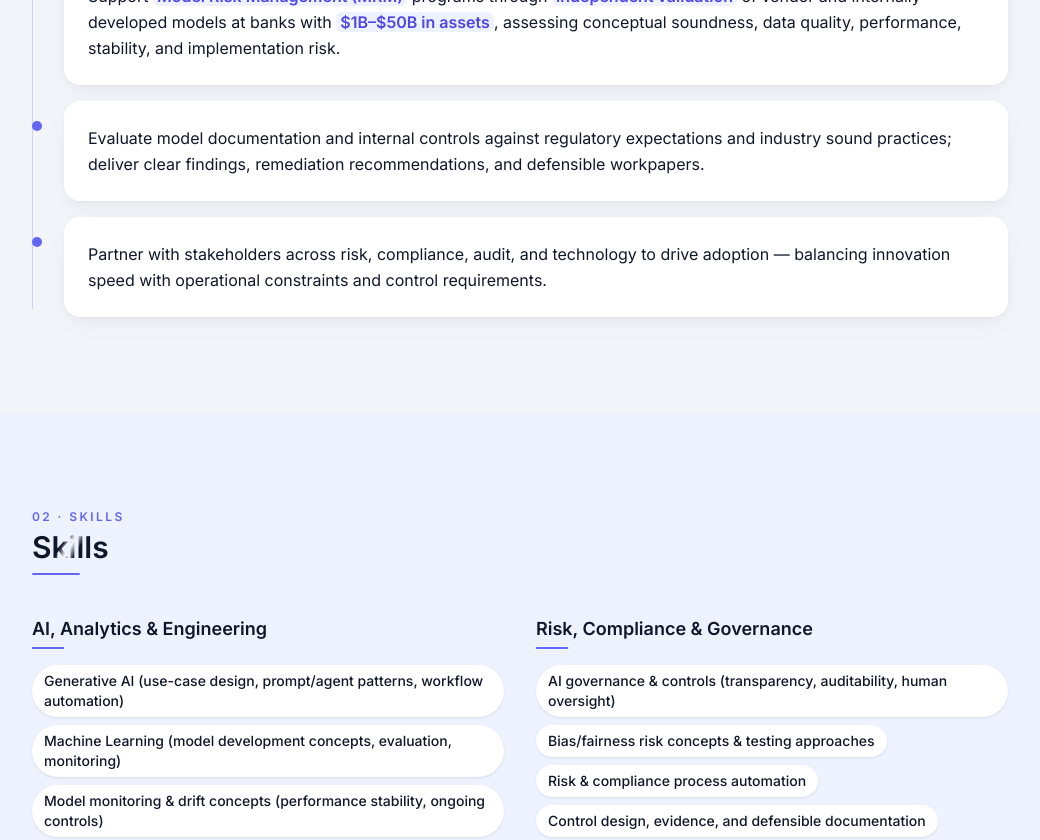
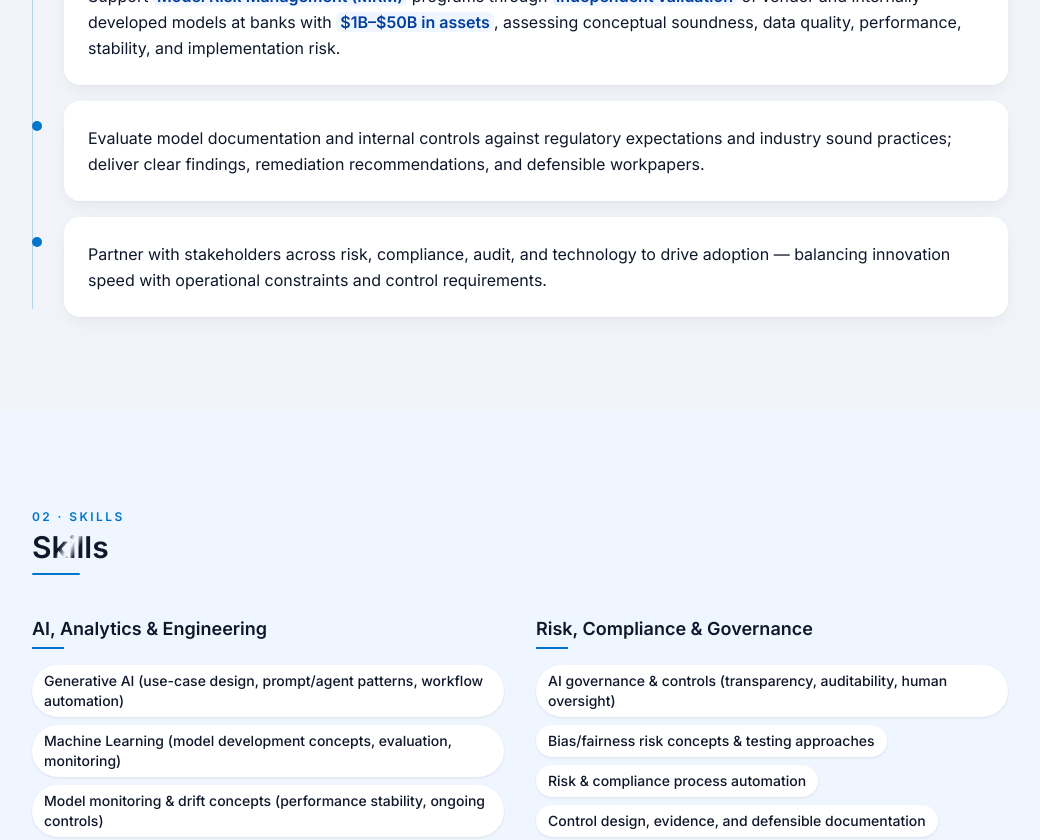
Before and after one commit to achyuthrachur/achyuth-rachur-portfolio, a Next.js app: page / in a window 1280 px wide. Shown: the part 1960-2800 px from the top of the page, without its empty margins (120-1160 px from the left). Built offline with nearby package versions, Linux system fonts and the light colour scheme.

Commit message:
style: replace indigo with electric blue (#0075C9)

```diff
--- a/src/app/globals.css
+++ b/src/app/globals.css
@@ -7,7 +7,7 @@
 
 /* ══════════════════════════════════════════════════════════════════
    2. shadcn/ui HSL OVERRIDES — Personal Brand Theme
-   Primary: Slate-900 (#0f172a)  Accent: Indigo-500 (#6366f1)
+   Primary: Slate-900 (#0f172a)  Accent: Indigo-500 (#0075C9)
    ══════════════════════════════════════════════════════════════════ */
 @layer base {
   :root {
@@ -19,17 +19,17 @@
     --popover-foreground: 222 47% 11%;
     --primary: 222 47% 11%;             /* #0f172a slate-900 */
     --primary-foreground: 210 40% 98%;
-    --secondary: 239 84% 67%;          /* #6366f1 indigo-500 */
+    --secondary: 207 100% 39%;          /* #0075C9 indigo-500 */
     --secondary-foreground: 0 0% 100%;
     --muted: 214 32% 91%;               /* #e2e8f0 slate-200 */
     --muted-foreground: 215 16% 47%;   /* #64748b slate-500 */
-    --accent: 239 84% 67%;             /* #6366f1 indigo-500 */
+    --accent: 207 100% 39%;             /* #0075C9 indigo-500 */
     --accent-foreground: 0 0% 100%;
     --destructive: 0 84% 60%;
     --destructive-foreground: 0 0% 100%;
     --border: 214 32% 91%;             /* #e2e8f0 slate-200 */
     --input: 214 32% 91%;
-    --ring: 239 84% 67%;               /* #6366f1 indigo-500 */
+    --ring: 207 100% 39%;               /* #0075C9 indigo-500 */
     --radius: 0.75rem;
   }
 }
@@ -44,9 +44,9 @@
   --crowe-indigo-bright: #334155;      /* slate-700 */
 
   /* ── Accent / Pop Color (underlines, CTAs, highlights) ── */
-  --crowe-amber-core: #6366f1;         /* indigo-500 — was Crowe Amber */
-  --crowe-amber-dark: #4f46e5;         /* indigo-600 — hover state */
-  --crowe-amber-bright: #818cf8;       /* indigo-400 — lighter tint */
+  --crowe-amber-core: #0075C9;         /* indigo-500 — was Crowe Amber */
+  --crowe-amber-dark: #003F9F;         /* indigo-600 — hover state */
+  --crowe-amber-bright: #54C0E8;       /* indigo-400 — lighter tint */
 
   /* ── Neutral Tints (slate-based, cool undertone) ── */
   --crowe-white: #FFFFFF;
@@ -73,9 +73,9 @@
   --color-surface-secondary: var(--crowe-tint-50);
   --color-surface-elevated: var(--crowe-white);
   --color-surface-brand: var(--crowe-indigo-dark);
-  --color-surface-brand-soft: #eef2ff;   /* indigo-50 — replaces indigo wash */
+  --color-surface-brand-soft: #eff6ff;   /* indigo-50 — replaces indigo wash */
   --color-surface-accent: var(--crowe-amber-core);
-  --color-surface-amber-soft: #eef2ff;   /* indigo-50 — replaces amber soft */
+  --color-surface-amber-soft: #eff6ff;   /* indigo-50 — replaces amber soft */
 
   --color-accent-primary: var(--crowe-amber-core);
   --color-accent-primary-hover: var(--crowe-amber-dark);
@@ -123,9 +123,9 @@
   --color-crowe-indigo-bright: #334155;
 
   /* ── Accent Scale (indigo) ── */
-  --color-crowe-amber-bright: #818cf8;
-  --color-crowe-amber: #6366f1;
-  --color-crowe-amber-dark: #4f46e5;
+  --color-crowe-amber-bright: #54C0E8;
+  --color-crowe-amber: #0075C9;
+  --color-crowe-amber-dark: #003F9F;
 
   /* ── Neutral Tint Scale (slate) ── */
   --color-tint-950: #020617;
@@ -140,8 +140,8 @@
   /* ── Background Aliases ── */
   --color-page: #f8fafc;
   --color-section: #f1f5f9;
-  --color-section-warm: #eef2ff;       /* indigo-50 wash */
-  --color-section-amber: #eef2ff;      /* alias — same indigo-50 */
+  --color-section-warm: #eff6ff;       /* indigo-50 wash */
+  --color-section-amber: #eff6ff;      /* alias — same indigo-50 */
 
   /* ── Font Families — Inter via @fontsource-variable/inter ── */
   --font-display: 'Inter Variable', 'Inter', system-ui, -apple-system, sans-serif;
@@ -155,7 +155,7 @@
   --shadow-crowe-xl: 0 12px 32px -8px rgba(15, 23, 42, 0.08), 0 8px 16px -4px rgba(15, 23, 42, 0.03);
   --shadow-crowe-hover: 0 8px 24px -4px rgba(15, 23, 42, 0.10), 0 4px 8px -2px rgba(15, 23, 42, 0.04);
   --shadow-crowe-card: 0 1px 3px rgba(15, 23, 42, 0.04), 0 6px 16px rgba(15, 23, 42, 0.04), 0 12px 32px rgba(15, 23, 42, 0.02);
-  --shadow-amber-glow: 0 4px 16px rgba(99, 102, 241, 0.25);  /* indigo glow */
+  --shadow-amber-glow: 0 4px 16px rgba(0, 117, 201, 0.25);  /* indigo glow */
 }
 
 /* ══════════════════════════════════════════════════════════════════
@@ -217,9 +217,9 @@ nav {
 
 /* Timeline dot pulse — fires once on scroll-in */
 @keyframes dot-pulse {
-  0%   { box-shadow: 0 0 0 0 rgba(99,102,241,0.6); }
-  70%  { box-shadow: 0 0 0 8px rgba(99,102,241,0); }
-  100% { box-shadow: 0 0 0 0 rgba(99,102,241,0); }
+  0%   { box-shadow: 0 0 0 0 rgba(0,117,201,0.6); }
+  70%  { box-shadow: 0 0 0 8px rgba(0,117,201,0); }
+  100% { box-shadow: 0 0 0 0 rgba(0,117,201,0); }
 }
 .dot-pulse {
   animation: dot-pulse 0.8s ease-out forwards;
--- a/src/app/page.tsx
+++ b/src/app/page.tsx
@@ -11,7 +11,7 @@ import { CursorGlow } from '@/components/CursorGlow';
 export default function Home() {
   return (
     <main>
-      <CursorGlow color="rgba(99,102,241,0.10)" sectionIds={['hero', 'contact']} />
+      <CursorGlow color="rgba(0,117,201,0.10)" sectionIds={['hero', 'contact']} />
       <Nav />
       <HeroSection />
 
--- a/src/components/AboutSection.tsx
+++ b/src/components/AboutSection.tsx
@@ -21,7 +21,7 @@ export function AboutSection() {
         })}
       >
         <p className="text-xs font-semibold tracking-[0.2em] uppercase font-body mb-1">
-          <DecryptedText text="ABOUT" className="text-[#6366f1]" speed={35} />
+          <DecryptedText text="ABOUT" className="text-[#0075C9]" speed={35} />
         </p>
         <h2 className="text-3xl font-semibold font-body">
           <ShinyText
@@ -33,7 +33,7 @@ export function AboutSection() {
           />
         </h2>
         <motion.div
-          className="h-0.5 bg-[#6366f1] rounded-full mt-2 mb-8"
+          className="h-0.5 bg-[#0075C9] rounded-full mt-2 mb-8"
           {...(prefersReduced ? {} : {
             initial: { width: 0 },
             whileInView: { width: '3rem' },
--- a/src/components/ContactSection.tsx
+++ b/src/components/ContactSection.tsx
@@ -6,7 +6,7 @@ import { GradientText } from '@/components/reactbits/GradientText';
 import { Sms, DirectboxSend, Link21, Code } from 'iconsax-react';
 
 const DEFAULT_COLOR = '#f8fafc';
-const HOVER_COLOR = '#818cf8';
+const HOVER_COLOR = '#54C0E8';
 
 interface ContactItem {
   label: string;
@@ -62,7 +62,7 @@ function ContactIcon({ item }: { item: ContactItem }) {
         variant={hovered ? 'Bold' : 'Linear'}
         size={28}
       />
-      <span className="text-xs font-body text-slate-400 group-hover:text-[#818cf8] transition-colors duration-150">
+      <span className="text-xs font-body text-slate-400 group-hover:text-[#54C0E8] transition-colors duration-150">
         {item.label}
       </span>
     </motion.a>
@@ -83,7 +83,7 @@ export function ContactSection() {
         })}
       >
         <h2 className="text-3xl font-semibold font-body">
-          <GradientText colors={['#818cf8', '#f8fafc', '#818cf8']} animationSpeed={6}>
+          <GradientText colors={['#54C0E8', '#f8fafc', '#54C0E8']} animationSpeed={6}>
             Let&apos;s connect
           </GradientText>
         </h2>
--- a/src/components/CursorGlow.tsx
+++ b/src/components/CursorGlow.tsx
@@ -11,7 +11,7 @@ interface CursorGlowProps {
 }
 
 export function CursorGlow({
-  color = 'rgba(99,102,241,0.12)',
+  color = 'rgba(0,117,201,0.12)',
   sectionIds = ['hero', 'contact'],
 }: CursorGlowProps) {
   const prefersReduced = useReducedMotion();
--- a/src/components/ExperienceSection.tsx
+++ b/src/components/ExperienceSection.tsx
@@ -10,7 +10,7 @@ import { useTheme } from '@/components/ThemeProvider';
 
 function Highlight({ children }: { children: string }) {
   return (
-    <span className="bg-[#eef2ff] dark:bg-[#312e81]/40 text-[#4f46e5] dark:text-[#818cf8] font-semibold px-1 rounded-sm">
+    <span className="bg-[#eff6ff] dark:bg-[#002E62]/40 text-[#003F9F] dark:text-[#54C0E8] font-semibold px-1 rounded-sm">
       {children}
     </span>
   );
@@ -60,7 +60,7 @@ export function ExperienceSection() {
     <div className="max-w-5xl mx-auto px-6 py-24">
       {/* Section number + heading */}
       <p className="text-xs font-semibold tracking-[0.2em] uppercase font-body mb-1">
-        <DecryptedText text="01 · EXPERIENCE" className="text-[#6366f1]" speed={30} />
+        <DecryptedText text="01 · EXPERIENCE" className="text-[#0075C9]" speed={30} />
       </p>
       <h2 className="text-2xl font-semibold font-body">
         <ShinyText text="Crowe LLP" as="span" baseColor={headingColor} shineColor="rgba(255,255,255,0.85)" speed={6} />
@@ -72,7 +72,7 @@ export function ExperienceSection() {
       {/* Timeline */}
       <div className="relative">
         {/* Vertical line */}
-        <div className="absolute left-0 top-2 bottom-2 w-px bg-[#6366f1] opacity-25" />
+        <div className="absolute left-0 top-2 bottom-2 w-px bg-[#0075C9] opacity-25" />
 
         <div ref={containerRef} className="flex flex-col gap-4 pl-8">
           {[
@@ -111,12 +111,12 @@ export function ExperienceSection() {
           ].map((content, i) => (
             <div key={i} className="relative">
               {/* Timeline dot — pulse triggered by parent card animation */}
-              <div className="exp-dot absolute -left-8 top-5 w-2.5 h-2.5 rounded-full bg-[#6366f1] ring-2 ring-[#f1f5f9] dark:ring-[#111827]" />
+              <div className="exp-dot absolute -left-8 top-5 w-2.5 h-2.5 rounded-full bg-[#0075C9] ring-2 ring-[#f1f5f9] dark:ring-[#111827]" />
               <TiltedCard
                 tiltMaxAngleX={4}
                 tiltMaxAngleY={6}
                 glareEnable={true}
-                glareColor="rgba(99,102,241,0.6)"
+                glareColor="rgba(0,117,201,0.6)"
                 glareMaxOpacity={0.08}
                 scale={1.01}
                 transitionSpeed={300}
@@ -124,7 +124,7 @@ export function ExperienceSection() {
               >
                 <SpotlightCard
                   className="p-6 dark:bg-[#1e293b] dark:border dark:border-[rgba(255,255,255,0.06)]"
-                  spotlightColor="rgba(99,102,241,0.08)"
+                  spotlightColor="rgba(0,117,201,0.08)"
                 >
                   {content}
                 </SpotlightCard>
--- a/src/components/HeroSection.tsx
+++ b/src/components/HeroSection.tsx
@@ -38,7 +38,7 @@ export function HeroSection() {
       className="hero-grain relative min-h-screen bg-[#0f172a] flex items-center overflow-hidden"
     >
       <Aurora
-        colorStops={['#0f172a', '#1e293b', '#312e81']}
+        colorStops={['#0f172a', '#1e293b', '#002E62']}
         blend={0.3}
         amplitude={1.0}
         speed={0.5}
@@ -75,7 +75,7 @@ export function HeroSection() {
         </div>
         <div className="overflow-hidden">
           <motion.p
-            className="font-display font-black text-[clamp(3.5rem,12vw,6rem)] text-[#6366f1] whitespace-nowrap leading-none tracking-tight"
+            className="font-display font-black text-[clamp(3.5rem,12vw,6rem)] text-[#0075C9] whitespace-nowrap leading-none tracking-tight"
             initial={prefersReduced ? false : { y: '100%', opacity: 0 }}
             animate={{ y: 0, opacity: 1 }}
             transition={prefersReduced ? { duration: 0 } : { delay: 0.08, duration: 0.6, ease: [0.16, 1, 0.3, 1] }}
@@ -86,7 +86,7 @@ export function HeroSection() {
 
         {/* Accent underline */}
         <motion.div
-          className="h-0.5 rounded-full bg-[#6366f1] mt-4 mb-6"
+          className="h-0.5 rounded-full bg-[#0075C9] mt-4 mb-6"
           initial={prefersReduced ? false : { width: 0 }}
           animate={{ width: '4rem' }}
           transition={prefersReduced ? { duration: 0 } : { delay: 0.4, duration: 0.6, ease: [0.16, 1, 0.3, 1] }}
--- a/src/components/SkillsSection.tsx
+++ b/src/components/SkillsSection.tsx
@@ -58,7 +58,7 @@ function SkillGroup({ title, skills }: SkillGroupProps) {
   return (
     <div>
       <h3 className="text-lg font-semibold text-tint-900 dark:text-[#f6f7fa] font-body">{title}</h3>
-      <div className="h-0.5 w-8 bg-[#6366f1] mt-1 mb-4" />
+      <div className="h-0.5 w-8 bg-[#0075C9] mt-1 mb-4" />
       <AnimatedList className="flex flex-col gap-2" delay={80} duration={0.5}>
         {skills.map((skill) => (
           <span
@@ -80,12 +80,12 @@ export function SkillsSection() {
   return (
     <div className="max-w-5xl mx-auto px-6 py-24">
       <p className="text-xs font-semibold tracking-[0.2em] uppercase font-body mb-1">
-        <DecryptedText text="02 · SKILLS" className="text-[#6366f1]" speed={30} />
+        <DecryptedText text="02 · SKILLS" className="text-[#0075C9]" speed={30} />
       </p>
       <h2 className="text-3xl font-semibold font-body mb-2">
         <ShinyText text="Skills" as="span" baseColor={headingColor} shineColor="rgba(255,255,255,0.85)" speed={6} />
       </h2>
-      <div className="h-0.5 w-12 bg-[#6366f1] rounded-full mb-10" />
+      <div className="h-0.5 w-12 bg-[#0075C9] rounded-full mb-10" />
       <div className="grid grid-cols-1 md:grid-cols-2 gap-8">
         {SKILL_GROUPS.map((group) => (
           <SkillGroup key={group.title} title={group.title} skills={group.skills} />
@@ -98,7 +98,7 @@ export function SkillsSection() {
           {[...ALL_SKILLS, ...ALL_SKILLS].map((skill, i) => (
             <span
               key={i}
-              className="flex-shrink-0 bg-white dark:bg-[#1e293b] text-tint-500 dark:text-[#64748b] border border-[rgba(99,102,241,0.15)] rounded-full px-4 py-1.5 text-xs font-medium font-body whitespace-nowrap"
+              className="flex-shrink-0 bg-white dark:bg-[#1e293b] text-tint-500 dark:text-[#64748b] border border-[rgba(0,117,201,0.15)] rounded-full px-4 py-1.5 text-xs font-medium font-body whitespace-nowrap"
             >
               {skill}
             </span>
```
Also changed, not shown: src/components/EducationSection.tsx (+7 -7 lines), src/components/Nav.tsx (+6 -6 lines).
